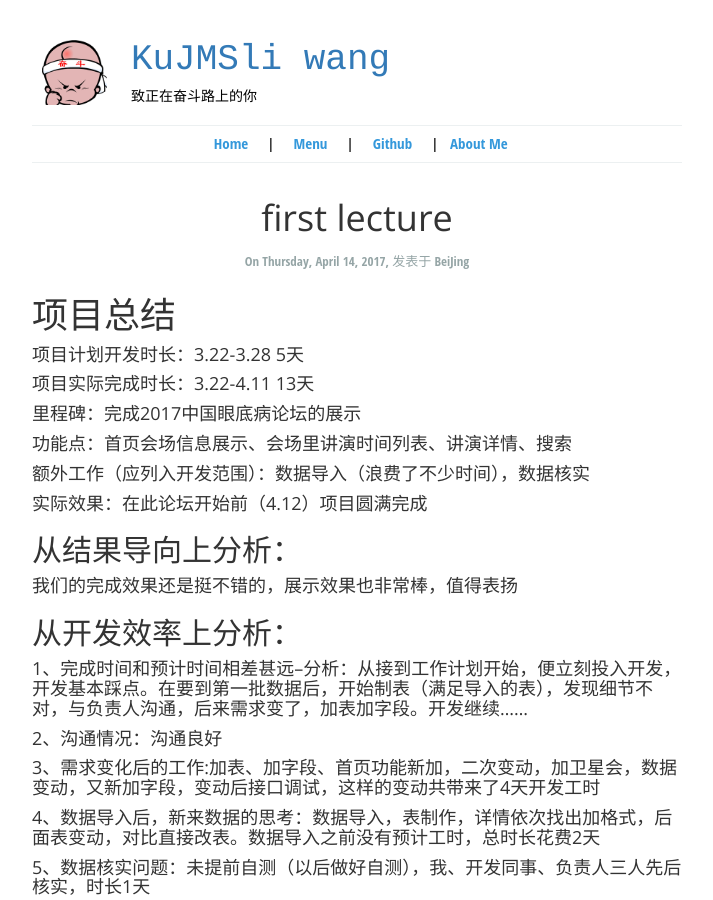
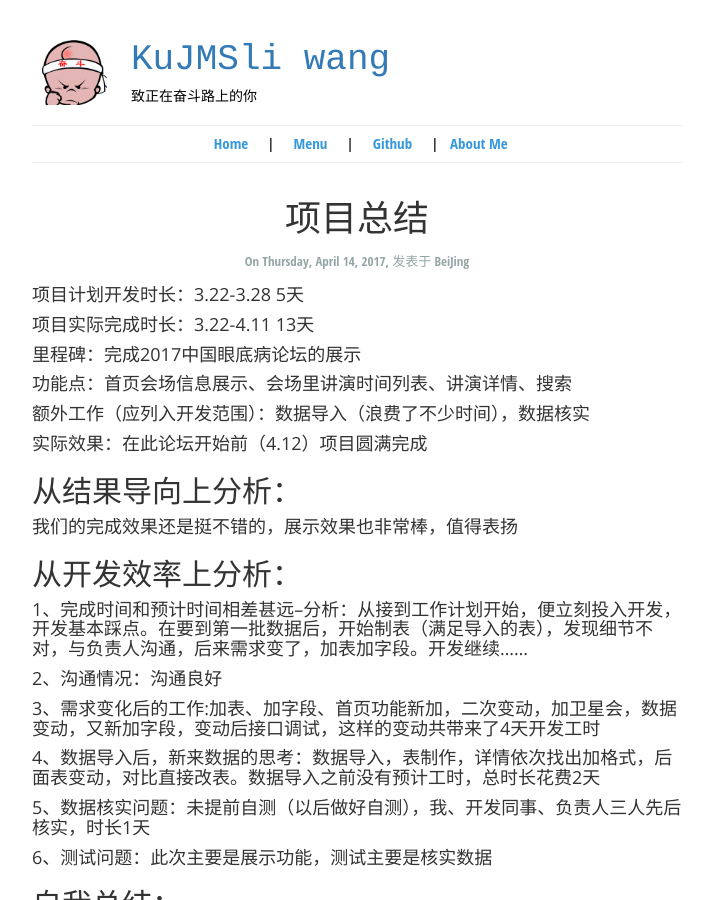
Before and after one commit to KuJMSliwang/KuJMSliwang.github.io, a Jekyll site: the page built from _posts/2017-04-14-Getting-Started.md, in a window 1280 px wide and 900 px high. Shown: the whole window, without its empty margins (283-996 px from the left). Built offline with Jekyll 4.4.1, drawn with Linux system fonts in a browser that asks for light colours.

```diff
--- a/_posts/2017-04-14-Getting-Started.md
+++ b/_posts/2017-04-14-Getting-Started.md
@@ -1,6 +1,6 @@
 ---
 layout: post_layout
-title: first lecture
+title: 项目总结
 time: On Thursday, April 14, 2017
 location: BeiJing
 pulished: true
```
Also changed, not shown: other parts of _posts/2017-04-14-Getting-Started.md (+0 -1 lines).
